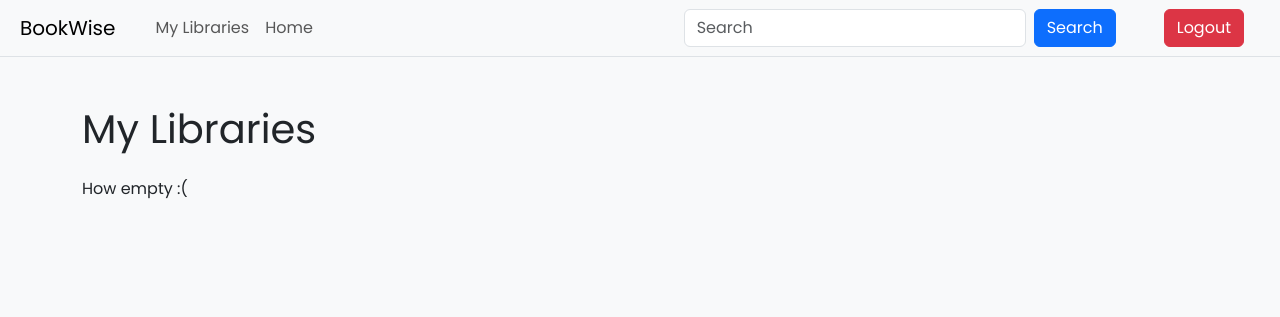
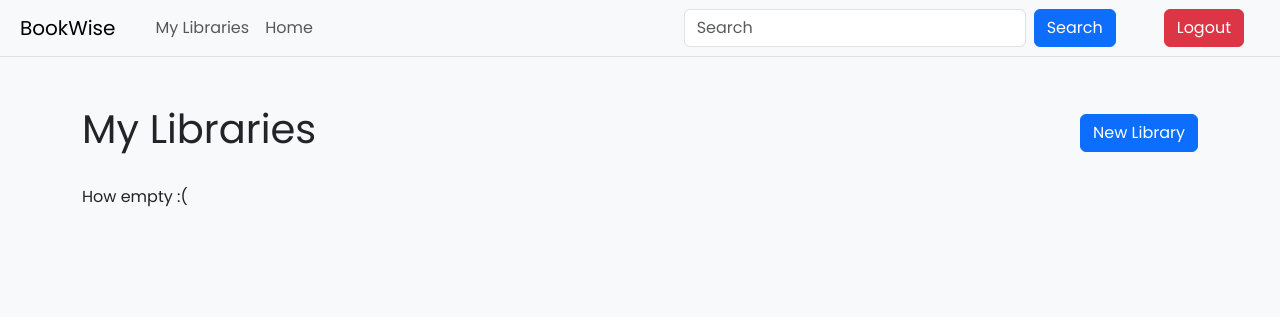
Before and after one commit to LucasPeixotg/BookWise, a Django app: page /library/ in a window 1280 px wide. Shown: the top 317 px of the page. Run offline with Django 4.2, Linux system fonts and the light colour scheme; the visitor is signed in with stand-in values (Sample User, id 1); data that the repository does not hold is empty.

Commit message:
my libraries template updated

```diff
--- a/bookwise/library/templates/my_libraries.html
+++ b/bookwise/library/templates/my_libraries.html
@@ -2,22 +2,45 @@
 
 {% block content %}
 
-<h1 class="mb-4">My Libraries</h1>
-<div class="row row-cols-1 row-cols-md-3 row-cols-lg-4  justify-content-between">
-    {% if libraries %}
+<div class="mb-4 d-flex align-items-center justify-content-between">
+    <h1>My Libraries</h1>
+    <a href="{% url 'add_library' %}">
+        <button class="btn btn-primary">
+            New Library
+        </button>
+    </a>
+</div>
+
+{% if libraries %}
+    <table class="table table-hover table-transparent">
+        <thead>
+            <tr>
+                <th scope="col">#</th>
+                <th scope="col">Name</th>
+                <th scope="col">Book Count</th>
+                <th scope="col">Actions</th>
+            </tr>
+        </thead>
+        <tbody>
+
         {% for library in libraries %}
-            <a href="{% url 'home_library' id=library.id %}" class="card text-decoration-none col me-2 mb-5">
-                <img src="https://placehold.co/600x400" class="card-img-top" alt="">
-                <div class="card-body">
-                    <h5 class="card-title">{{ library.name }}</h5>
-                    <p class="card-text">Book Count: 100</p>
-                </div>
-            </a>
+            <tr>
+                <th scope="row" >
+                    <a href="{% url 'home_library' id=library.id %}">
+                        <button class="btn btn-sm btn-primary">></button>
+                    </a>
+                </th>
+                <td>{{ library.name }}</td>
+                <td>100</td>
+                <td>TESTE</td>
+            </tr>
         {% endfor %}
-    {% else %}
-        <p>How empty :(</p>
 
-    {% endif %}
+        </tbody>
+    </table>
+{% else %}
+    <p>How empty :(</p>
 
-</div>
+{% endif %}
+
 {% endblock content %}
--- a/bookwise/static/styles/main.css
+++ b/bookwise/static/styles/main.css
@@ -3,3 +3,7 @@
 body {
     font-family: 'Poppins', sans-serif;
 }
+
+.table-transparent td, .table-transparent th {
+    background-color: #0000;
+}
--- a/bookwise/website/templates/barebones.html
+++ b/bookwise/website/templates/barebones.html
@@ -21,9 +21,9 @@
     <body class="bg-body-tertiary">
         {% block body %} {% endblock body %}
         <script
-            src="https://cdn.jsdelivr.net/npm/bootstrap@5.3.1/dist/js/bootstrap.bundle.min.js"
-            integrity="sha384-HwwvtgBNo3bZJJLYd8oVXjrBZt8cqVSpeBNS5n7C8IVInixGAoxmnlMuBnhbgrkm"
-            crossorigin="anonymous"
+        src="https://cdn.jsdelivr.net/npm/bootstrap@5.3.1/dist/js/bootstrap.bundle.min.js"
+        integrity="sha384-HwwvtgBNo3bZJJLYd8oVXjrBZt8cqVSpeBNS5n7C8IVInixGAoxmnlMuBnhbgrkm"
+        crossorigin="anonymous"
         ></script>
     </body>
 </html>
```
